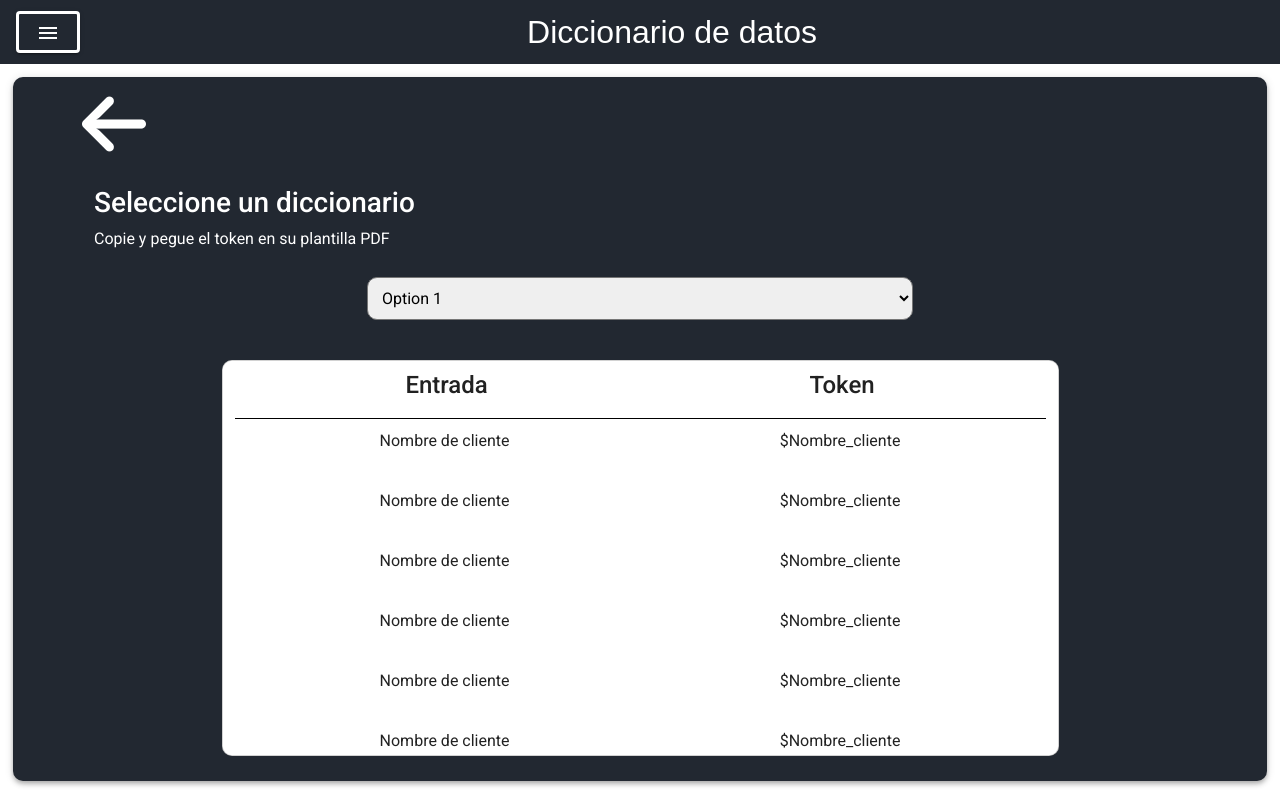
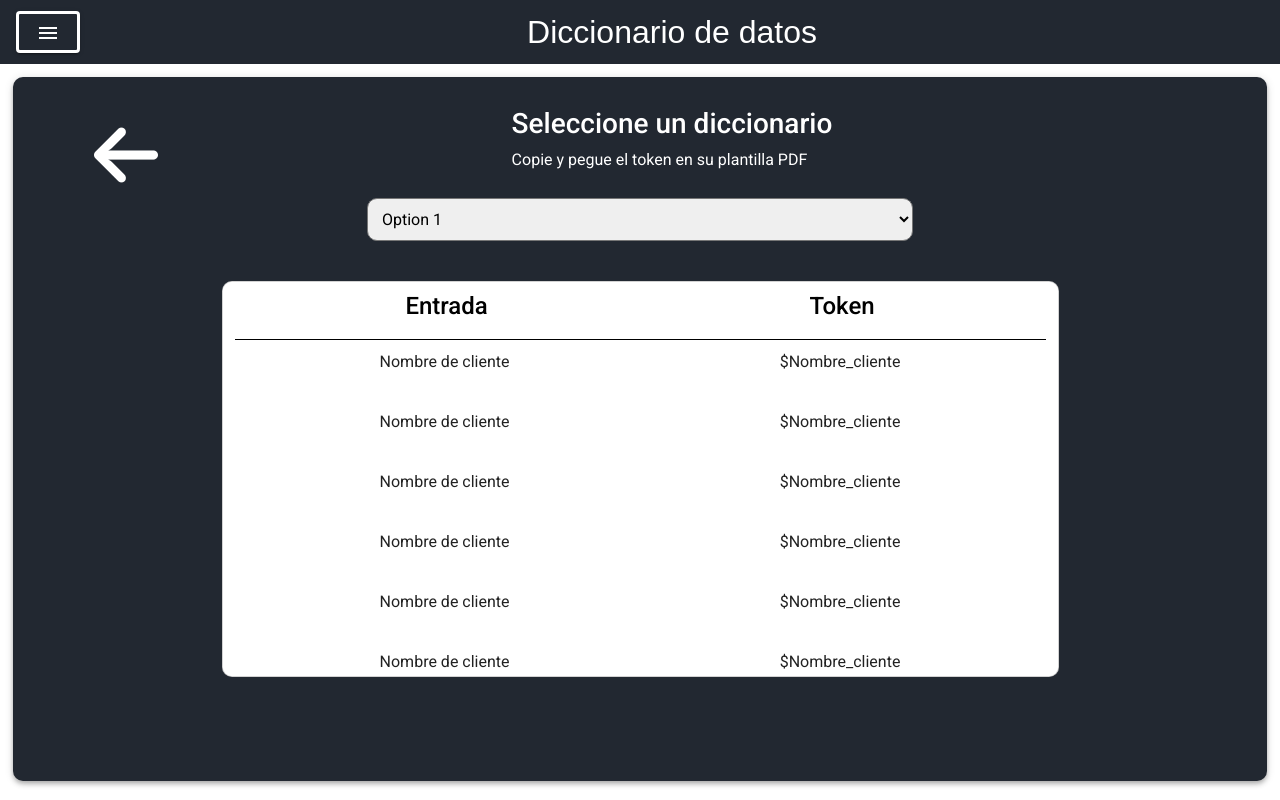
Before and after one commit to JimmyOjeda/QDocs, an Angular app: page /data-dictionary in a window 1280 px wide. Built offline with nearby package versions, Linux system fonts and the light colour scheme.

Commit message:
Fix header in dictionary view

```diff
--- a/src/app/views/dictionary-view/dictionary-view.component.css
+++ b/src/app/views/dictionary-view/dictionary-view.component.css
@@ -3,6 +3,7 @@
   justify-content: space-around;
   padding: 10px;
   border-bottom: 1px solid black;
+  color: black;
 }
 
 .dictionary-entry{
--- a/src/app/views/dictionary-view/dictionary-view.component.html
+++ b/src/app/views/dictionary-view/dictionary-view.component.html
@@ -3,12 +3,17 @@
 <app-sidenav>
 
   <div class="container h-100">
-    <app-return-button [href]="'/template-selection'"></app-return-button>
-
     <div class="container h-75" style="margin-top: 30px;">
       <div class="row align-items-center h-20">
-        <h3 style="color: white;">Seleccione un diccionario</h3>
-        <p style="color: white;">Copie y pegue el token en su plantilla PDF</p>
+
+        <div class="module-header">
+          <app-return-button [href]="'/template-selection'"></app-return-button>
+          <div class="module-header-text">
+            <h3>Seleccione un diccionario</h3>
+            <p>Copie y pegue el token en su plantilla PDF</p>
+          </div>
+        </div>
+
         <div class="d-flex justify-content-center">
           <select class="w-50 dropdown" name="" id="">
             <option value="">Option 1</option>
--- a/src/styles.css
+++ b/src/styles.css
@@ -32,3 +32,13 @@ body { margin: 0; font-family: Roboto, "Helvetica Neue", sans-serif; }
   padding: 10px;
   border-radius: 10px;
 }
+
+.module-header{
+  display: flex;
+  align-items: center;
+}
+
+.module-header-text{
+  margin: 0 auto;
+  color: white;
+}
```
